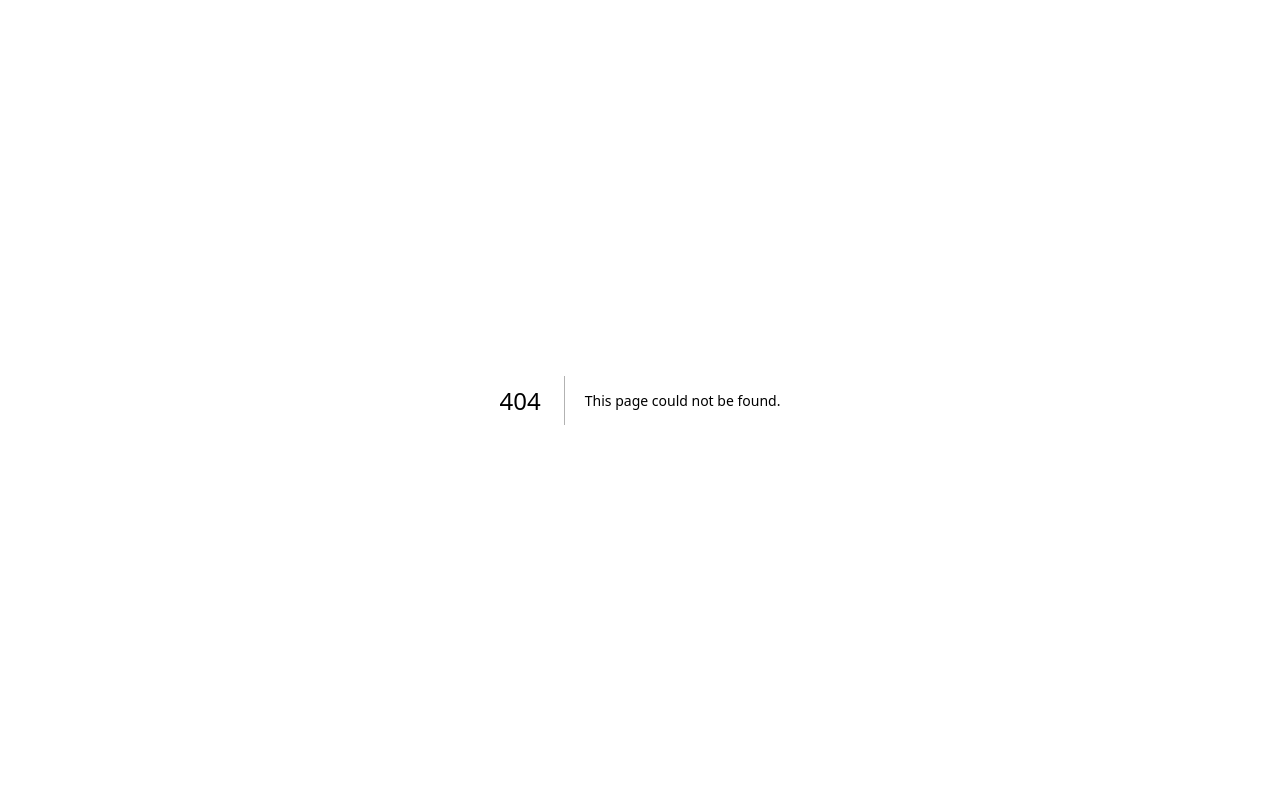
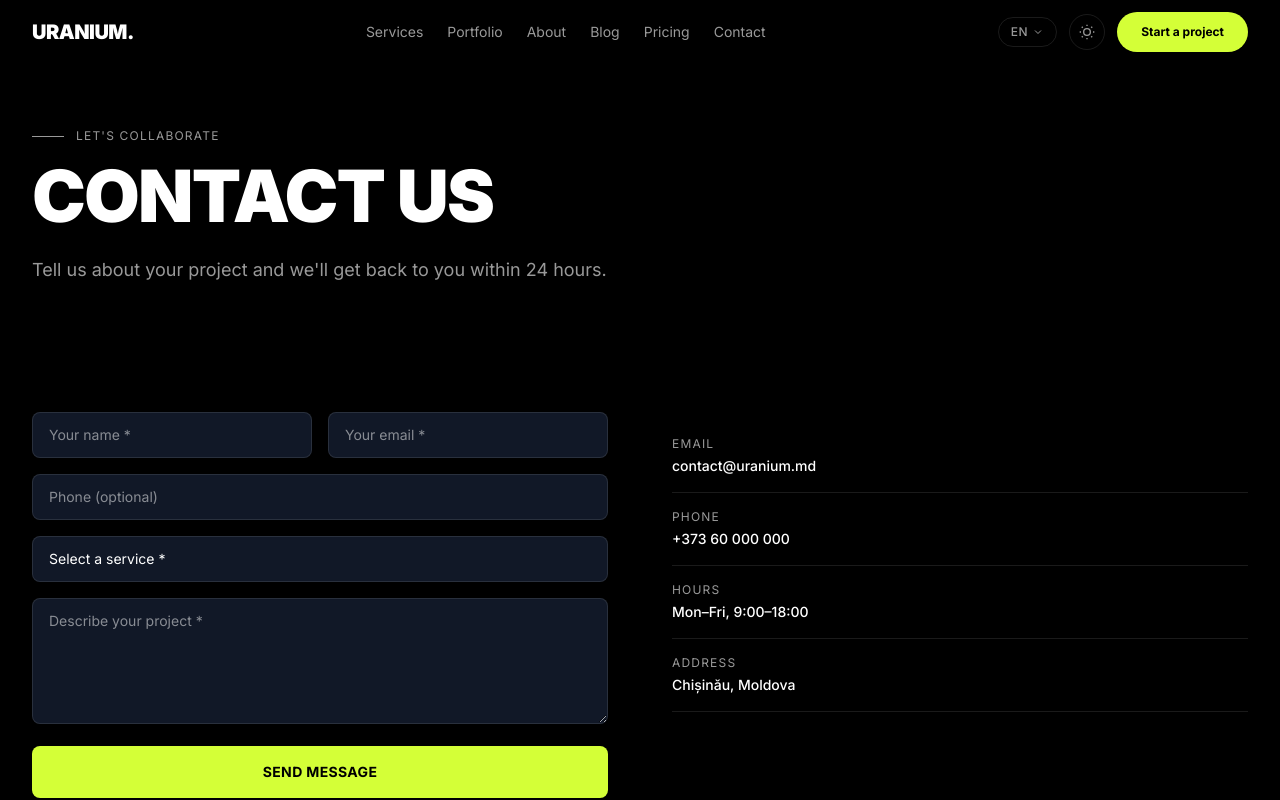
Before and after one commit to Ghenov54/uranium, a Next.js app: page /en/contact in a window 1280 px wide. Before the commit this address had no page. Shown: the top 800 px of the page. Built offline with nearby package versions, Linux system fonts and the light colour scheme.

Commit message:
feat: add contact page with Telegram form integration

```diff
--- /dev/null
+++ b/src/app/[locale]/contact/ContactForm.tsx
@@ -0,0 +1,121 @@
+"use client";
+import { useState } from "react";
+import { useTranslations } from "next-intl";
+import { submitContact } from "@/app/actions/contact";
+
+type Status = "idle" | "pending" | "success" | "error";
+
+export function ContactForm() {
+  const t = useTranslations("contact");
+  const [status, setStatus] = useState<Status>("idle");
+  const [errorMsg, setErrorMsg] = useState("");
+
+  const inputStyle: React.CSSProperties = {
+    background: "var(--color-bg-surface)",
+    color: "var(--color-text-primary)",
+    border: "1px solid var(--color-border)",
+  };
+  const inputClass =
+    "w-full rounded-lg px-4 py-3 text-sm outline-none transition-colors focus:ring-1 focus:ring-[var(--color-accent)]";
+
+  async function handleSubmit(e: React.FormEvent<HTMLFormElement>) {
+    e.preventDefault();
+    setStatus("pending");
+    const formData = new FormData(e.currentTarget);
+    const result = await submitContact(formData);
+    if (result.success) {
+      setStatus("success");
+    } else {
+      setErrorMsg(result.error ?? t("errorGeneric"));
+      setStatus("error");
+    }
+  }
+
+  if (status === "success") {
+    return (
+      <div className="flex flex-col items-center justify-center py-16 text-center">
+        <div
+          className="mb-6 flex size-16 items-center justify-center rounded-full text-2xl font-bold"
+          style={{ background: "var(--color-accent)", color: "#000" }}
+        >
+          ✓
+        </div>
+        <h3
+          className="text-2xl font-black uppercase tracking-tight"
+          style={{ color: "var(--color-text-primary)" }}
+        >
+          {t("successTitle")}
+        </h3>
+        <p className="mt-2 text-sm" style={{ color: "var(--color-text-muted)" }}>
+          {t("successDesc")}
+        </p>
+      </div>
+    );
+  }
+
+  return (
+    <form onSubmit={handleSubmit} className="space-y-4">
+      <div className="grid grid-cols-1 gap-4 sm:grid-cols-2">
+        <input
+          name="name"
+          type="text"
+          placeholder={t("namePlaceholder")}
+          required
+          className={inputClass}
+          style={inputStyle}
+        />
+        <input
+          name="email"
+          type="email"
+          placeholder={t("emailPlaceholder")}
+          required
+          className={inputClass}
+          style={inputStyle}
+        />
+      </div>
+      <input
+        name="phone"
+        type="tel"
+        placeholder={t("phonePlaceholder")}
+        className={inputClass}
+        style={inputStyle}
+      />
+      <select
+        name="service"
+        required
+        className={inputClass}
+        style={{ ...inputStyle, appearance: "none" as const }}
+        defaultValue=""
+      >
+        <option value="" disabled>
+          {t("servicePlaceholder")}
+        </option>
+        <option value="Dezvoltare Web">{t("serviceWeb")}</option>
+        <option value="Aplicații">{t("serviceApps")}</option>
+        <option value="Marketing Digital">{t("serviceMarketing")}</option>
+        <option value="Soluții Business">{t("serviceBusiness")}</option>
+        <option value="Design & Branding">{t("serviceDesign")}</option>
+        <option value="Altul">{t("serviceOther")}</option>
+      </select>
+      <textarea
+        name="message"
+        rows={5}
+        placeholder={t("messagePlaceholder")}
+        required
+        className={inputClass}
+        style={inputStyle}
+      />
+      {status === "error" && (
+        <p className="text-sm text-red-500">{errorMsg}</p>
+      )}
+      <button
+        type="submit"
+        disabled={status === "pending"}
+        className="w-full rounded-lg px-6 py-4 text-sm font-bold uppercase tracking-wide transition-opacity disabled:opacity-50"
+        style={{ background: "var(--color-accent)", color: "#000" }}
+      >
+        {status === "pending" ? t("sending") : t("submit")}
+      </button>
+    </form>
+  );
+}
--- /dev/null
+++ b/src/app/[locale]/contact/page.tsx
@@ -0,0 +1,46 @@
+import { useTranslations } from "next-intl";
+import { PageHero } from "@/components/ui/PageHero";
+import { ContactForm } from "./ContactForm";
+
+function InfoRow({ label, value }: { label: string; value: string }) {
+  return (
+    <div className="py-4 border-b" style={{ borderColor: "var(--color-border)" }}>
+      <p className="text-xs uppercase tracking-widest" style={{ color: "var(--color-text-muted)" }}>
+        {label}
+      </p>
+      <p className="mt-1 text-sm font-medium" style={{ color: "var(--color-text-primary)" }}>
+        {value}
+      </p>
+    </div>
+  );
+}
+
+export default function ContactPage() {
+  const t = useTranslations("contact");
+  return (
+    <>
+      <PageHero
+        label={t("label")}
+        title={t("heading")}
+        subtitle={t("subtitle")}
+      />
+      <section className="py-16" style={{ background: "var(--color-bg)" }}>
+        <div className="section-container">
+          <div className="grid grid-cols-1 gap-16 lg:grid-cols-2">
+            {/* Form */}
+            <div>
+              <ContactForm />
+            </div>
+            {/* Info */}
+            <div className="pt-2">
+              <InfoRow label={t("infoEmail")} value={t("infoEmailValue")} />
+              <InfoRow label={t("infoPhone")} value={t("infoPhoneValue")} />
+              <InfoRow label={t("infoHours")} value={t("infoHoursValue")} />
+              <InfoRow label={t("infoAddress")} value={t("infoAddressValue")} />
+            </div>
+          </div>
+        </div>
+      </section>
+    </>
+  );
+}
```
